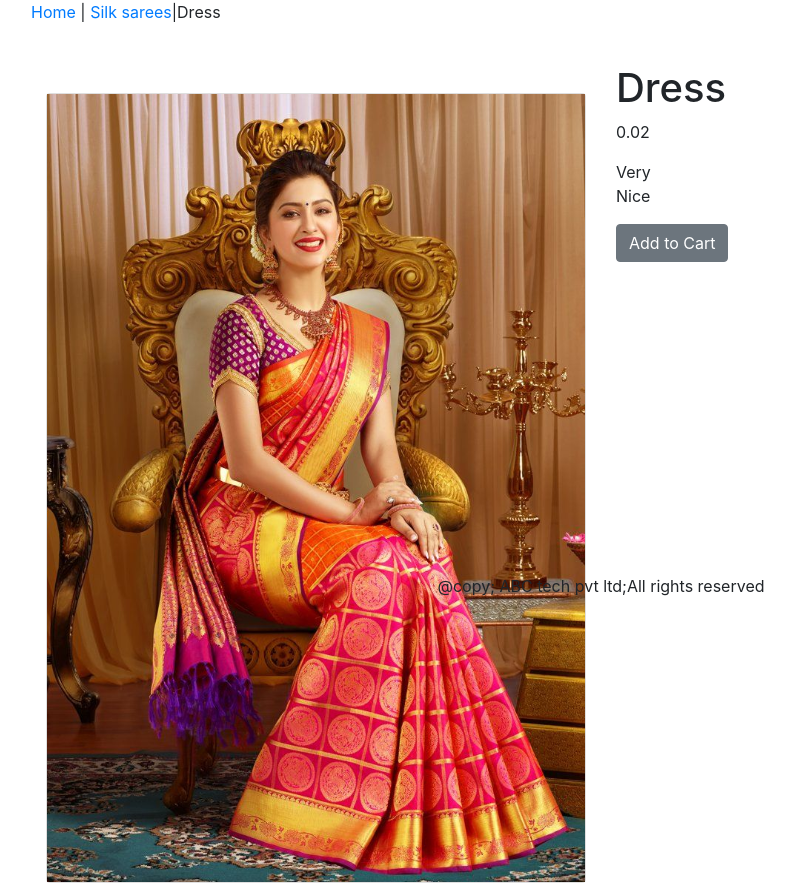
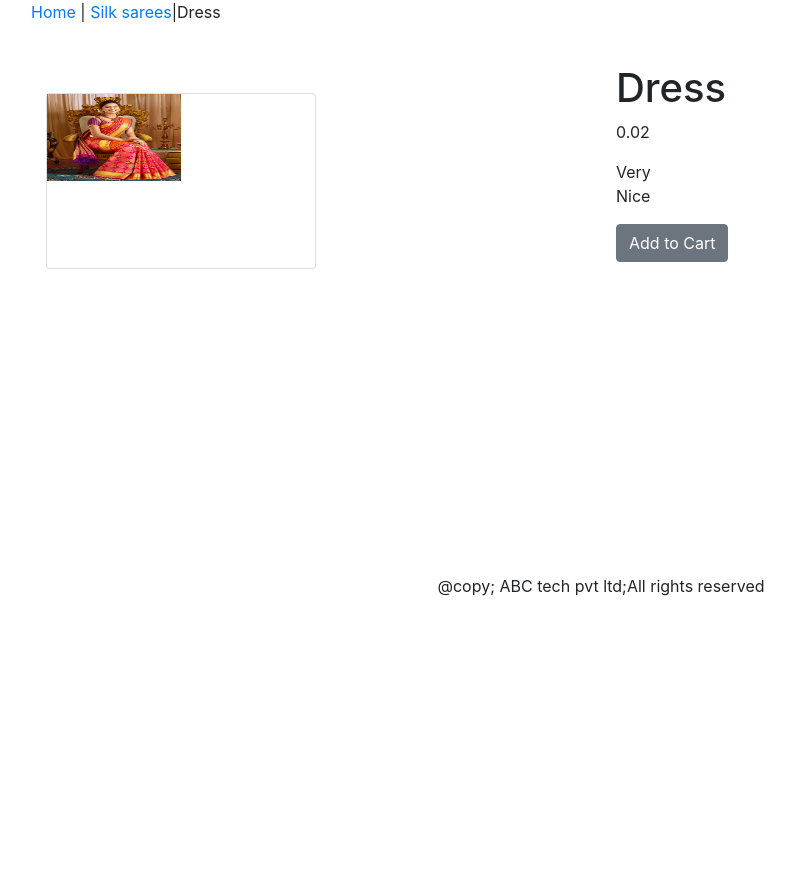
Before and after one commit to simipoulose/Ecommerce, a Django app: a page that uses ecommerceproject1/templates/product.html in a window 1280 px wide. Shown: the part 186-1069 px from the top of the page, without its empty margins (39-834 px from the left). After the commit the page ends 782 px from the top, so only its background shows below. Run offline with Django 4.2, Linux system fonts and the light colour scheme; data comes from the database, SQL or seed files in the repository; some libraries are stand-ins or nearby versions.

Commit message:
Update product.html

```diff
--- a/ecommerceproject1/templates/product.html
+++ b/ecommerceproject1/templates/product.html
@@ -25,8 +25,8 @@
 <br>
 <div class="row">
     <div class="col-12 col-sm-12 col-md-12 col-lg-6 text-center">
-        <div class="card" style="height:100%; width:100%; margin-top: 29px;" >
-            <img src="{{product.img.url}}" style="width:100%;height:100%;" alt="{{product.name}}">
+        <div class="card" style="height:80%; width:50%; margin-top: 29px;" >
+            <img src="{{product.img.url}}" style="width:50%;height:50%;" alt="{{product.name}}">
 
 
         </div>
```
